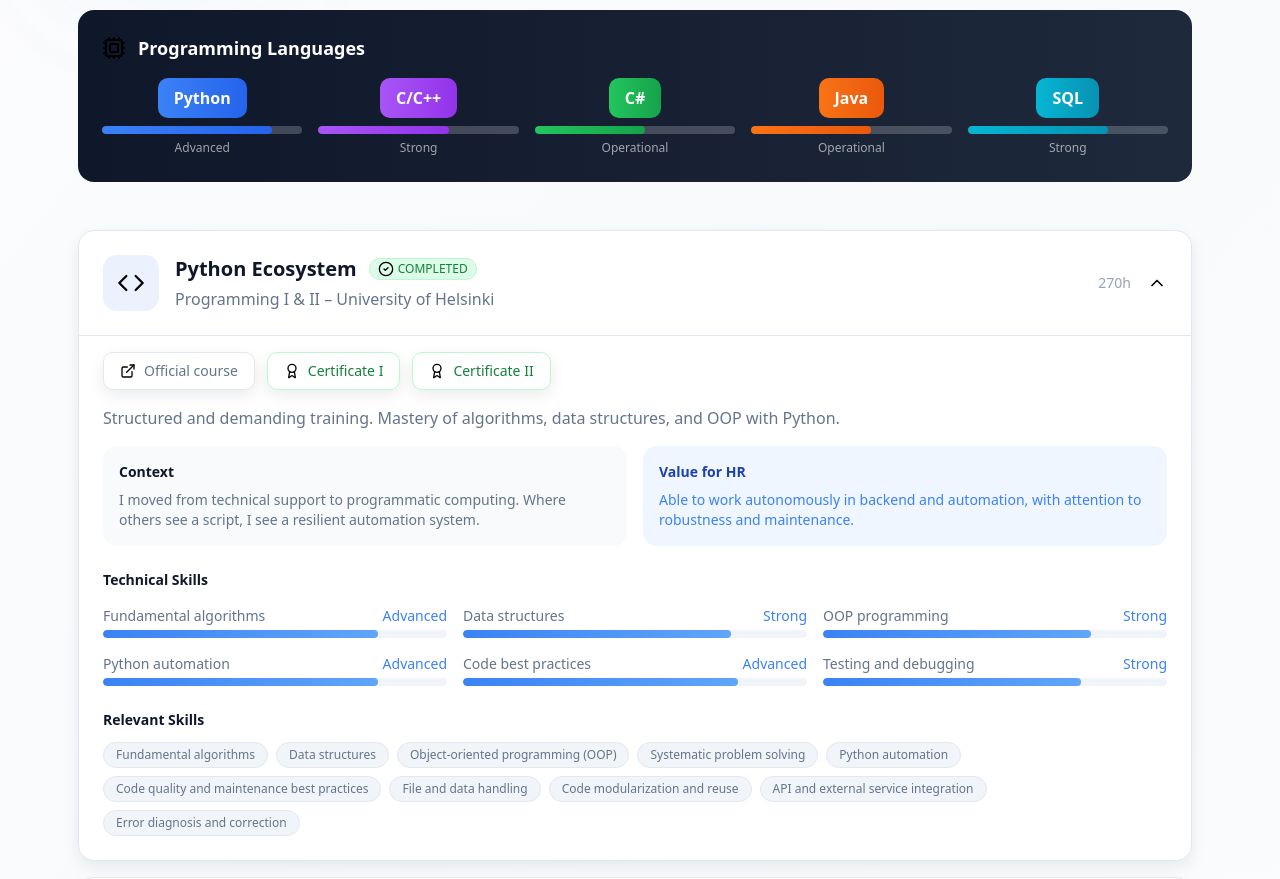
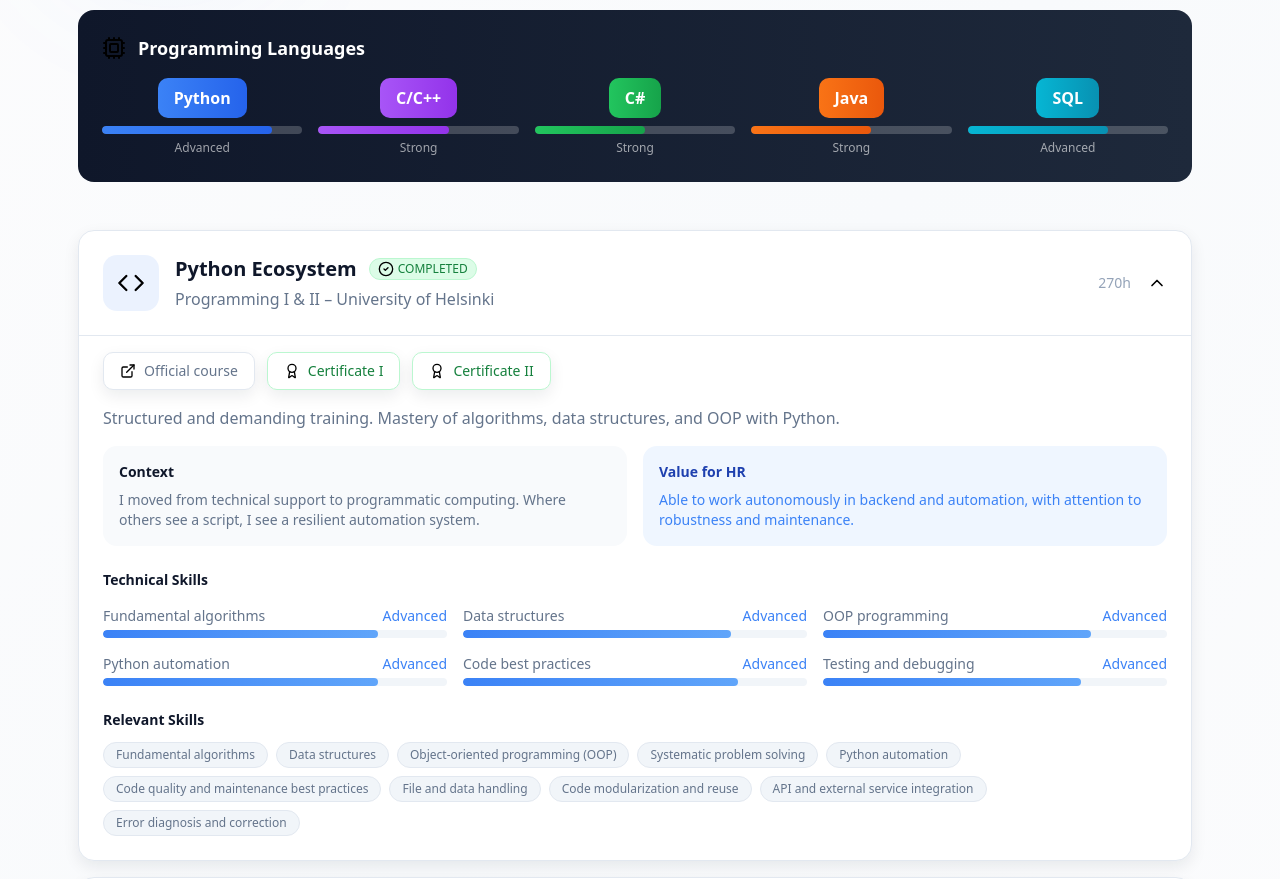
Before and after one commit to eliaspc2/OnlineCV, a React (Vite) app: page / in a window 1280 px wide. Shown: the part 2820-3699 px from the top of the page. Built offline with nearby package versions, Linux system fonts and the light colour scheme.

Commit message:
Recalibrate skill levels to projected operational profile

```diff
--- a/src/App.tsx
+++ b/src/App.tsx
@@ -75,42 +75,18 @@ const skillLevelLabel = (percentText: string, lang?: string) => {
   const value = Number(match[1]);
   const locale = (lang || '').toLowerCase();
 
-  const band = value >= 80 ? 'ready' : value >= 65 ? 'strong' : value >= 50 ? 'operational' : 'evolving';
+  const band = value >= 70 ? 'advanced' : value >= 55 ? 'solid' : 'operational';
 
   if (locale.startsWith('pt')) {
-    return band === 'ready'
-      ? 'Avançado'
-      : band === 'strong'
-        ? 'Sólido'
-        : band === 'operational'
-          ? 'Operacional'
-          : 'Em evolução';
+    return band === 'advanced' ? 'Avançado' : band === 'solid' ? 'Sólido' : 'Operacional';
   }
   if (locale.startsWith('es')) {
-    return band === 'ready'
-      ? 'Avanzado'
-      : band === 'strong'
-        ? 'Sólido'
-        : band === 'operational'
-          ? 'Operativo'
-          : 'En evolución';
+    return band === 'advanced' ? 'Avanzado' : band === 'solid' ? 'Sólido' : 'Operativo';
   }
   if (locale.startsWith('fr')) {
-    return band === 'ready'
-      ? 'Avancé'
-      : band === 'strong'
-        ? 'Solide'
-        : band === 'operational'
-          ? 'Opérationnel'
-          : 'En progression';
+    return band === 'advanced' ? 'Avancé' : band === 'solid' ? 'Solide' : 'Opérationnel';
   }
-  return band === 'ready'
-    ? 'Advanced'
-    : band === 'strong'
-      ? 'Strong'
-      : band === 'operational'
-        ? 'Operational'
-        : 'Evolving';
+  return band === 'advanced' ? 'Advanced' : band === 'solid' ? 'Strong' : 'Operational';
 };
 
 const normalizeStringsBundle = (raw: unknown): StringsBundle => {
```
